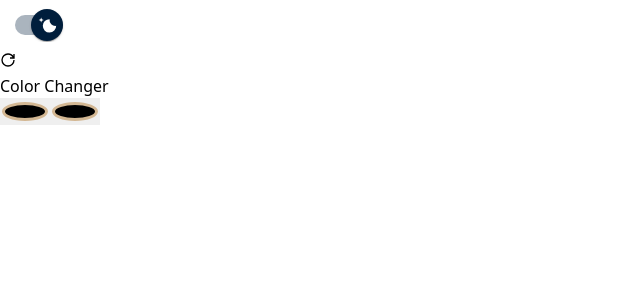
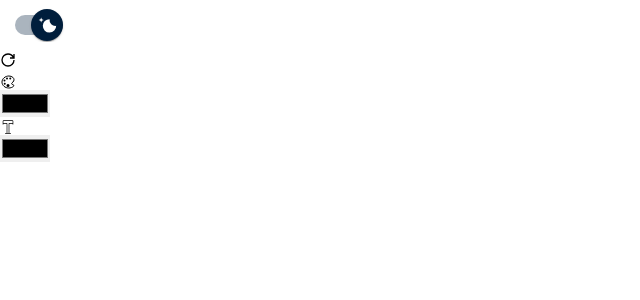
Before and after one commit to M-Usman-Shafique/Extension, a React (Vite) app: page / in a window 1280 px wide. Shown: the top 300 px of the page, without its empty margins (0-640 px from the left). Built offline with nearby package versions, Linux system fonts and the light colour scheme.

Commit message:
gradient

```diff
--- a/src/App.css
+++ b/src/App.css
@@ -11,3 +11,11 @@
   border-radius: 50%;
   border: 3px solid rgb(211, 183, 147);
 }
+
+.gradient-icon {
+  background: linear-gradient(45deg, #ff9a9e, #fad0c4, #fad0c4, #fbc2eb, #a18cd1, #fbc2eb);
+  -webkit-background-clip: text;
+  /* background-clip: text; */
+  color: transparent;
+  border: 2px solid white;
+}
--- a/src/App.jsx
+++ b/src/App.jsx
@@ -1,15 +1,19 @@
 /* eslint-disable no-undef */
 // src/App.jsx
-import { useEffect, useState } from "react";
+import { useEffect, useState, useRef } from "react";
 import { GrPowerReset } from "react-icons/gr";
 import "./App.css";
 import CustomizedSwitches from "./components/CustomizedSwitches";
+import { CiText } from "react-icons/ci";
+import { IoColorPaletteOutline } from "react-icons/io5";
 
 export default function App() {
   const [bgColor, setBgColor] = useState("#000000");
   const [textColor, setTextColor] = useState("#000000");
   const [isEnabled, setIsEnabled] = useState(true);
   const [isLoading, setIsLoading] = useState(false);
+  const bgColorPickerRef = useRef(null);
+  const textColorPickerRef = useRef(null);
 
   const isChromeExtension = typeof chrome !== "undefined" && chrome.storage;
 
@@ -161,33 +165,46 @@ export default function App() {
         )}
       </div>
       {isEnabled && (
-        <>
-          <h1 className="text-lg font-bold mb-4 text-white text-center">
-            Color Changer
-          </h1>
-          <div className="flex justify-center gap-3 mb-4">
+        <div className="flex justify-center gap-3 mb-4">
+          <div className="relative">
+            <div
+              onClick={() => bgColorPickerRef.current.click()}
+              className="w-12 h-12 bg-gradient-to-r from-purple-400 via-pink-500 to-red-500 p-2 rounded-full flex items-center justify-center"
+            >
+              <IoColorPaletteOutline className="text-4xl text-white cursor-pointer" />
+            </div>
             <input
               type="color"
+              ref={bgColorPickerRef}
               value={bgColor}
               onChange={(e) => {
                 const selectedColor = e.target.value;
                 setBgColor(selectedColor);
                 changeBgColor(selectedColor);
               }}
-              className="picker bg-transparent cursor-pointer border-none w-12 h-12 rounded-full"
+              className="hidden"
             />
+          </div>
+          <div className="relative">
+            <div
+              onClick={() => textColorPickerRef.current.click()}
+              className="w-12 h-12 bg-gradient-to-r from-green-400 via-blue-500 to-purple-500 p-2 rounded-full flex items-center justify-center"
+            >
+              <CiText className="text-4xl text-white cursor-pointer" />
+            </div>
             <input
               type="color"
+              ref={textColorPickerRef}
               value={textColor}
               onChange={(e) => {
                 const selectedColor = e.target.value;
                 setTextColor(selectedColor);
                 changeTextColor(selectedColor);
               }}
-              className="picker bg-transparent cursor-pointer border-none w-12 h-12 rounded-full"
+              className="hidden"
             />
           </div>
-        </>
+        </div>
       )}
     </div>
   );
```
